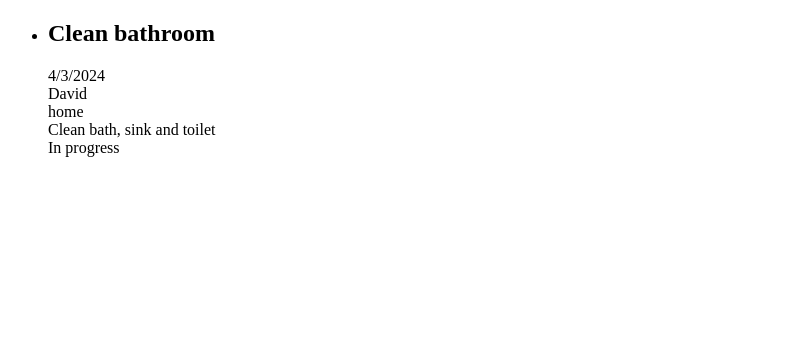
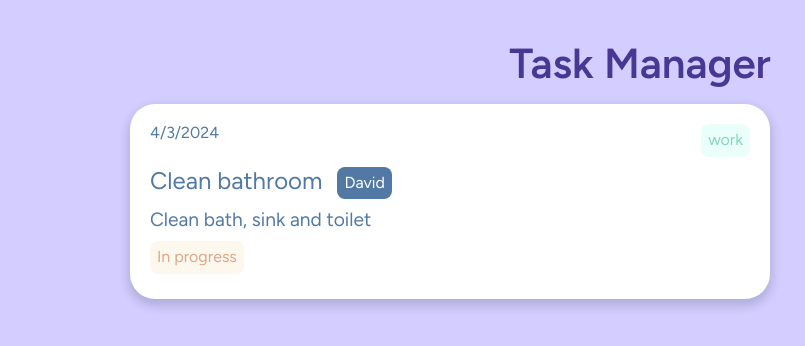
Before and after one commit to varflam/react_base, a React (Create React App) app in the folder test_1/: page / in a window 1280 px wide. Shown: the top 346 px of the page, without its empty margins (0-805 px from the left). Built offline with nearby package versions, Linux system fonts and the light colour scheme.

Commit message:
feat: add design

```diff
--- a/test_1/public/index.html
+++ b/test_1/public/index.html
@@ -6,10 +6,13 @@
     <meta name="viewport" content="width=device-width, initial-scale=1" />
     <meta name="theme-color" content="#000000" />
     <meta
-      name="description"
+        name="description"
       content="Web site created using create-react-app"
     />
     <link rel="apple-touch-icon" href="%PUBLIC_URL%/logo192.png" />
+    <link rel="preconnect" href="https://fonts.googleapis.com">
+    <link rel="preconnect" href="https://fonts.gstatic.com" crossorigin>
+    <link href="https://fonts.googleapis.com/css2?family=Figtree:ital,wght@0,300..900;1,300..900&family=Poppins:wght@300;400;600&display=swap" rel="stylesheet">
     <!--
       manifest.json provides metadata used when your web app is installed on a
       user's mobile device or desktop. See https://developers.google.com/web/fundamentals/web-app-manifest/
--- a/test_1/src/App.tsx
+++ b/test_1/src/App.tsx
@@ -1,21 +1,27 @@
 import React from 'react';
 import { Task } from './types';
 import TaskList from './components/TaskList';
+import './style/reset.css';
+import './style/app.css';
 
 function App() {
     const tasks: Task[] = [
         {
             name: 'Clean bathroom',
             status: 'In progress',
-            type: 'home',
+            type: 'work',
             assignee: 'David',
             date: new Date(2024, 3, 3),
-            description: 'Clean bath, sink and toilet'
+            description: 'Clean bath, sink and toilet',
+            id: 1,
         }
     ]
     return (
-        <div className="App">
-            <TaskList taskList={tasks}/>
+        <div className='task-manager'>
+            <div className="container">
+                <h1 className='header figtree-bold'>Task Manager</h1>
+                <TaskList taskList={tasks}/>
+            </div>
         </div>
     );
 }
--- a/test_1/src/components/Task.tsx
+++ b/test_1/src/components/Task.tsx
@@ -1,5 +1,7 @@
-import React from 'react';
+import React, { useMemo } from 'react';
 import { Task } from '../types';
+
+import '../style/task.css';
 
 
 type TaskProps = {
@@ -7,21 +9,33 @@ type TaskProps = {
 };
 
 const TaskComponent: React.FC<TaskProps> = ({ task }) => {
+
+    const statusClassName = useMemo(() => {
+        return `task__status ${task.status === 'In progress' ? 'task__status--in-progress' : 'task__status--done'}`;
+    }, [task.status]);
+
+    const typeClassName = useMemo(() => {
+        return `task__type task__type--${task.type}`;
+    }, [task.type]);
+
+
     return (
         <li className='task'>
             <div className="task__info">
-                <h2>{task.name}</h2>
-                <div>{task.date.toLocaleDateString()}</div>
+                <div className='task__date'>{task.date.toLocaleDateString()}</div>
+                <div className={typeClassName}>{task.type}</div>
+            </div>
+            <div className="task__main">
+                <h2 className='task__name'>{task.name}</h2>
                 {task.assignee ?
                     (
-                        <div>{task.assignee}</div>
+                        <div className='task__assignee'>{task.assignee}</div>
                     ) : null
                 }
-                <div>{task.type}</div>
             </div>
             <div className="task__content">
-                <div>{task.description}</div>
-                <div>{task.status}</div>
+                <div className='task__description'>{task.description}</div>
+                <div className={statusClassName}>{task.status}</div>
                 {task.deadline ? (
                     <div>{task.deadline.toLocaleDateString()}</div>
                 ) : null}
--- a/test_1/src/components/TaskList.tsx
+++ b/test_1/src/components/TaskList.tsx
@@ -8,7 +8,7 @@ const TaskList: React.FC<TaskListProps> = ({ taskList }) => {
         <ul>
             {
                 taskList.map(task => {
-                    return <TaskComponent task={task}/>
+                    return <TaskComponent key={task.id} task={task}/>
                 })
             }
         </ul>
--- /dev/null
+++ b/test_1/src/style/app.css
@@ -0,0 +1,39 @@
+* {
+    font-family: "Figtree", sans-serif;
+    font-optical-sizing: auto;
+    font-weight: normal;
+    font-style: normal;
+}
+
+.figtree-light {
+    font-family: "Figtree", sans-serif;
+    font-optical-sizing: auto;
+    font-weight: 300;
+    font-style: normal;
+}
+
+.figtree-bold {
+    font-family: "Figtree", sans-serif;
+    font-optical-sizing: auto;
+    font-weight: 600;
+    font-style: normal;
+}
+
+.task-manager {
+    min-width: 100%;
+    min-height: 100vh;
+    background-color: #d4cdff;
+}
+
+.header {
+    font-size: 42px;
+    color: #483793;
+    margin: 0 auto;
+    text-align: center;
+}
+
+.container {
+    max-width: 1100px;
+    margin: 0 auto 20px;
+    padding: 40px;
+}
--- /dev/null
+++ b/test_1/src/style/reset.css
@@ -0,0 +1,349 @@
+/*! normalize.css v8.0.1 | MIT License | github.com/necolas/normalize.css */
+
+/* Document
+   ========================================================================== */
+
+/**
+ * 1. Correct the line height in all browsers.
+ * 2. Prevent adjustments of font size after orientation changes in iOS.
+ */
+
+ html {
+    line-height: 1.15; /* 1 */
+    -webkit-text-size-adjust: 100%; /* 2 */
+  }
+
+  /* Sections
+     ========================================================================== */
+
+  /**
+   * Remove the margin in all browsers.
+   */
+
+  body {
+    margin: 0;
+  }
+
+  /**
+   * Render the `main` element consistently in IE.
+   */
+
+  main {
+    display: block;
+  }
+
+  /**
+   * Correct the font size and margin on `h1` elements within `section` and
+   * `article` contexts in Chrome, Firefox, and Safari.
+   */
+
+  h1 {
+    font-size: 2em;
+    margin: 0.67em 0;
+  }
+
+  /* Grouping content
+     ========================================================================== */
+
+  /**
+   * 1. Add the correct box sizing in Firefox.
+   * 2. Show the overflow in Edge and IE.
+   */
+
+  hr {
+    box-sizing: content-box; /* 1 */
+    height: 0; /* 1 */
+    overflow: visible; /* 2 */
+  }
+
+  /**
+   * 1. Correct the inheritance and scaling of font size in all browsers.
+   * 2. Correct the odd `em` font sizing in all browsers.
+   */
+
+  pre {
+    font-family: monospace, monospace; /* 1 */
+    font-size: 1em; /* 2 */
+  }
+
+  /* Text-level semantics
+     ========================================================================== */
+
+  /**
+   * Remove the gray background on active links in IE 10.
+   */
+
+  a {
+    background-color: transparent;
+  }
+
+  /**
+   * 1. Remove the bottom border in Chrome 57-
+   * 2. Add the correct text decoration in Chrome, Edge, IE, Opera, and Safari.
+   */
+
+  abbr[title] {
+    border-bottom: none; /* 1 */
+    text-decoration: underline; /* 2 */
+    text-decoration: underline dotted; /* 2 */
+  }
+
+  /**
+   * Add the correct font weight in Chrome, Edge, and Safari.
+   */
+
+  b,
+  strong {
+    font-weight: bolder;
+  }
+
+  /**
+   * 1. Correct the inheritance and scaling of font size in all browsers.
+   * 2. Correct the odd `em` font sizing in all browsers.
+   */
+
+  code,
+  kbd,
+  samp {
+    font-family: monospace, monospace; /* 1 */
+    font-size: 1em; /* 2 */
+  }
+
+  /**
+   * Add the correct font size in all browsers.
+   */
+
+  small {
+    font-size: 80%;
+  }
+
+  /**
+   * Prevent `sub` and `sup` elements from affecting the line height in
+   * all browsers.
+   */
+
+  sub,
+  sup {
+    font-size: 75%;
+    line-height: 0;
+    position: relative;
+    vertical-align: baseline;
+  }
+
+  sub {
+    bottom: -0.25em;
+  }
+
+  sup {
+    top: -0.5em;
+  }
+
+  /* Embedded content
+     ========================================================================== */
+
+  /**
+   * Remove the border on images inside links in IE 10.
+   */
+
+  img {
+    border-style: none;
+  }
+
+  /* Forms
+     ========================================================================== */
+
+  /**
+   * 1. Change the font styles in all browsers.
+   * 2. Remove the margin in Firefox and Safari.
+   */
+
+  button,
+  input,
+  optgroup,
+  select,
+  textarea {
+    font-family: inherit; /* 1 */
+    font-size: 100%; /* 1 */
+    line-height: 1.15; /* 1 */
+    margin: 0; /* 2 */
+  }
+
+  /**
+   * Show the overflow in IE.
+   * 1. Show the overflow in Edge.
+   */
+
+  button,
+  input { /* 1 */
+    overflow: visible;
+  }
+
+  /**
+   * Remove the inheritance of text transform in Edge, Firefox, and IE.
+   * 1. Remove the inheritance of text transform in Firefox.
+   */
+
+  button,
+  select { /* 1 */
+    text-transform: none;
+  }
+
+  /**
+   * Correct the inability to style clickable types in iOS and Safari.
+   */
+
+  button,
+  [type="button"],
+  [type="reset"],
+  [type="submit"] {
+    -webkit-appearance: button;
+  }
+
+  /**
+   * Remove the inner border and padding in Firefox.
+   */
+
+  button::-moz-focus-inner,
+  [type="button"]::-moz-focus-inner,
+  [type="reset"]::-moz-focus-inner,
+  [type="submit"]::-moz-focus-inner {
+    border-style: none;
+    padding: 0;
+  }
+
+  /**
+   * Restore the focus styles unset by the previous rule.
+   */
+
+  button:-moz-focusring,
+  [type="button"]:-moz-focusring,
+  [type="reset"]:-moz-focusring,
+  [type="submit"]:-moz-focusring {
+    outline: 1px dotted ButtonText;
+  }
+
+  /**
+   * Correct the padding in Firefox.
+   */
+
+  fieldset {
+    padding: 0.35em 0.75em 0.625em;
+  }
+
+  /**
+   * 1. Correct the text wrapping in Edge and IE.
+   * 2. Correct the color inheritance from `fieldset` elements in IE.
+   * 3. Remove the padding so developers are not caught out when they zero out
+   *    `fieldset` elements in all browsers.
+   */
+
+  legend {
+    box-sizing: border-box; /* 1 */
+    color: inherit; /* 2 */
+    display: table; /* 1 */
+    max-width: 100%; /* 1 */
+    padding: 0; /* 3 */
+    white-space: normal; /* 1 */
+  }
+
+  /**
+   * Add the correct vertical alignment in Chrome, Firefox, and Opera.
+   */
+
+  progress {
+    vertical-align: baseline;
+  }
+
+  /**
+   * Remove the default vertical scrollbar in IE 10+.
+   */
+
+  textarea {
+    overflow: auto;
+  }
+
+  /**
+   * 1. Add the correct box sizing in IE 10.
+   * 2. Remove the padding in IE 10.
+   */
+
+  [type="checkbox"],
+  [type="radio"] {
+    box-sizing: border-box; /* 1 */
+    padding: 0; /* 2 */
+  }
+
+  /**
+   * Correct the cursor style of increment and decrement buttons in Chrome.
+   */
+
+  [type="number"]::-webkit-inner-spin-button,
+  [type="number"]::-webkit-outer-spin-button {
+    height: auto;
+  }
+
+  /**
+   * 1. Correct the odd appearance in Chrome and Safari.
+   * 2. Correct the outline style in Safari.
+   */
+
+  [type="search"] {
+    -webkit-appearance: textfield; /* 1 */
+    outline-offset: -2px; /* 2 */
+  }
+
+  /**
+   * Remove the inner padding in Chrome and Safari on macOS.
+   */
+
+  [type="search"]::-webkit-search-decoration {
+    -webkit-appearance: none;
+  }
+
+  /**
+   * 1. Correct the inability to style clickable types in iOS and Safari.
+   * 2. Change font properties to `inherit` in Safari.
+   */
+
+  ::-webkit-file-upload-button {
+    -webkit-appearance: button; /* 1 */
+    font: inherit; /* 2 */
+  }
+
+  /* Interactive
+     ========================================================================== */
+
+  /*
+   * Add the correct display in Edge, IE 10+, and Firefox.
+   */
+
+  details {
+    display: block;
+  }
+
+  /*
+   * Add the correct display in all browsers.
+   */
+
+  summary {
+    display: list-item;
+  }
+
+  /* Misc
+     ========================================================================== */
+
+  /**
+   * Add the correct display in IE 10+.
+   */
+
+  template {
+    display: none;
+  }
+
+  /**
+   * Add the correct display in IE 10.
+   */
+
+  [hidden] {
+    display: none;
+  }
--- /dev/null
+++ b/test_1/src/style/task.css
@@ -0,0 +1,77 @@
+.task {
+    display: block;
+    max-width: 600px;
+    padding: 20px 20px 25px;
+    border-radius: 25px;
+    box-shadow: 0px 5px 10px 2px rgba(34, 60, 80, 0.2);
+    background: white;
+    color: #5179a4;
+
+    .task__info {
+        display: flex;
+        justify-content: space-between;
+    }
+
+    .task__type {
+        padding: 7px;
+        border-radius: 8px;
+    }
+
+    .task__type--home {
+        background: #fde9ea;
+        color: #de8488;
+    }
+
+    .task__type--family {
+        background: #cddff3;
+        color: #5179a4;
+    }
+
+    .task__type--study {
+        color: #dda788;
+        background: #fcf8ee;
+    }
+
+    .task__type--work {
+        color: #84d7b7;
+        background: #ebfffa;
+    }
+
+    .task__main {
+        display: flex;
+        align-items: center;
+        gap: 15px;
+    }
+
+    .task__name {
+        margin: 10px 0 15px;
+    }
+
+    .task__assignee {
+        background: #5179a4;
+        color: white;
+        padding: 7px;
+        border-radius: 8px;
+    }
+
+    .task__description {
+        font-size: 1.2em;
+        margin-bottom: 10px;
+    }
+
+    .task__status {
+        padding: 7px;
+        border-radius: 8px;
+        width: fit-content;
+    }
+
+    .task__status--in-progress {
+        color: #dda788;
+        background: #fcf8ee;
+    }
+
+    .task__status--done {
+        color: #84d7b7;
+        background: #ebfffa;
+    }
+}
--- a/test_1/src/types.ts
+++ b/test_1/src/types.ts
@@ -7,6 +7,7 @@ export type Task = {
     assignee?: string;
     deadline?: Date;
     place?: string;
+    id: number;
 }
 
 type TaskType = 'work' | 'home' | 'study' | 'family';
```
